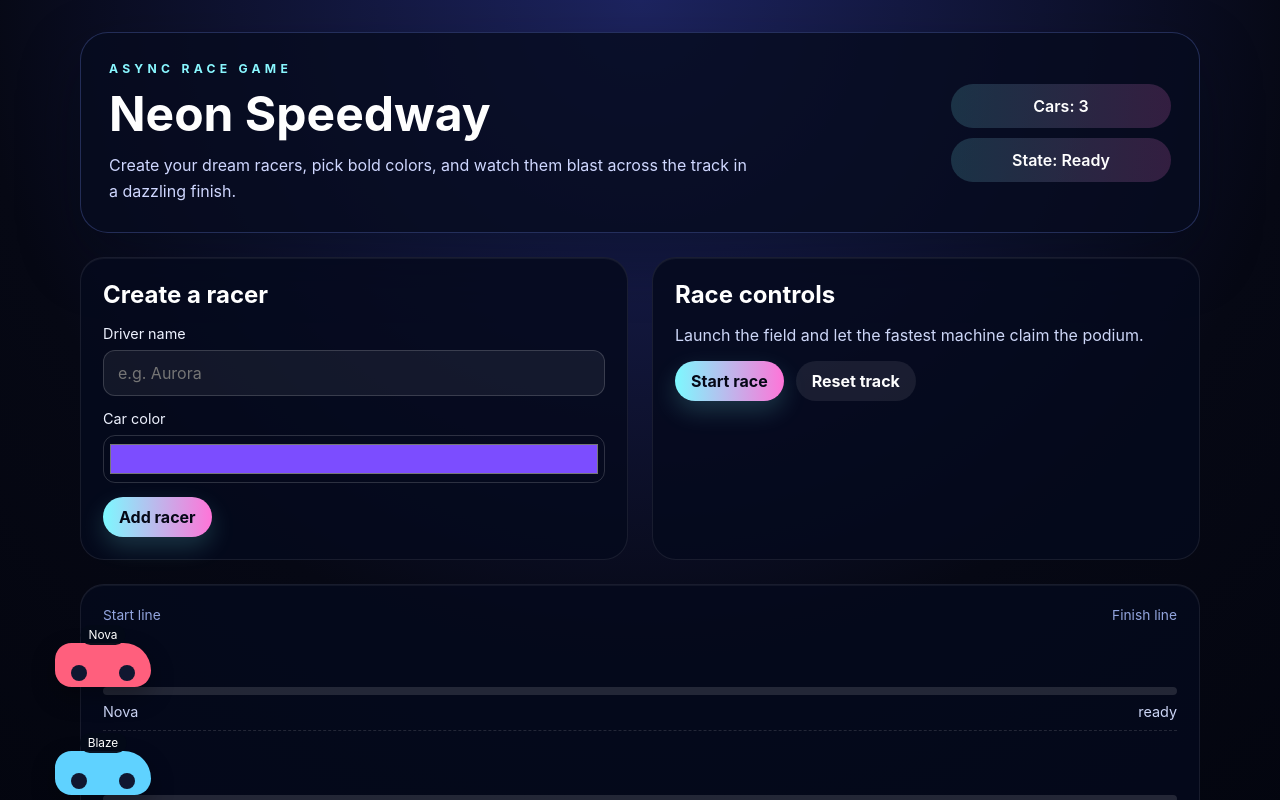
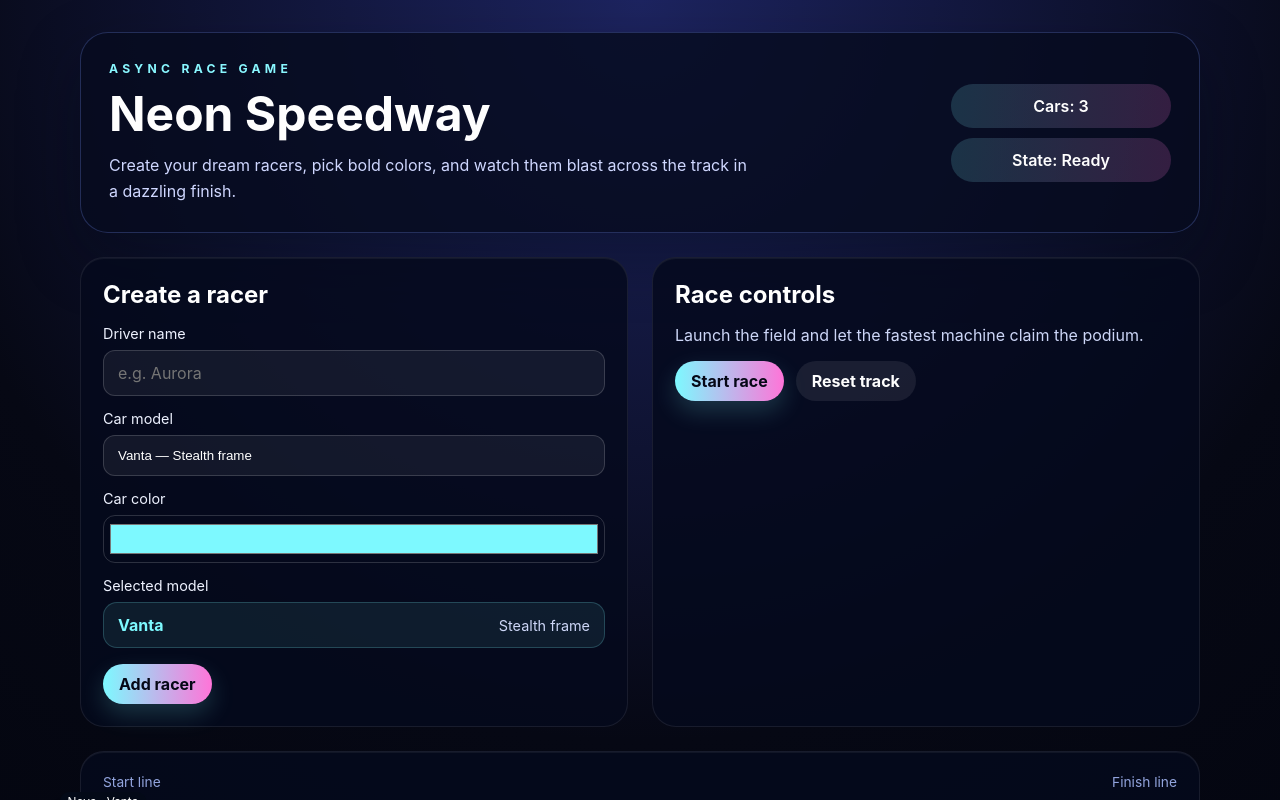
Before and after one commit to VanQube/angular-race-game, an Angular app: page / in a window 1280 px wide. Shown: the top 800 px of the page. Built offline with nearby package versions, Linux system fonts and the light colour scheme.

Commit message:
feat: add futuristic car model selection

```diff
--- a/src/app/app.css
+++ b/src/app/app.css
@@ -99,12 +99,17 @@
   font-size: 0.9rem;
 }
 
-input[type='text'] {
+input[type='text'],
+select {
   padding: 12px 14px;
   border-radius: 12px;
   border: 1px solid rgba(255, 255, 255, 0.16);
   background: rgba(255, 255, 255, 0.06);
   color: white;
+}
+
+select {
+  appearance: none;
 }
 
 input[type='color'] {
@@ -155,6 +160,38 @@ button:disabled {
   display: flex;
   gap: 12px;
   flex-wrap: wrap;
+}
+
+.selection-preview {
+  display: grid;
+  gap: 8px;
+  margin: 0 0 16px;
+}
+
+.preview-label {
+  font-size: 0.9rem;
+  color: #eef2ff;
+}
+
+.preview-card {
+  display: flex;
+  justify-content: space-between;
+  align-items: center;
+  gap: 12px;
+  padding: 12px 14px;
+  border-radius: 14px;
+  background: rgba(125, 249, 255, 0.08);
+  border: 1px solid rgba(125, 249, 255, 0.2);
+}
+
+.preview-badge {
+  color: #7df9ff;
+  font-weight: 700;
+}
+
+.preview-copy {
+  color: #cdd6f7;
+  font-size: 0.9rem;
 }
 
 .track-labels {
--- a/src/app/app.html
+++ b/src/app/app.html
@@ -22,9 +22,18 @@
         <input
           type="text"
           [value]="newCarName()"
-          (input)="newCarName.set($any($event.target).value)"
+          (input)="onNameInput($event)"
           placeholder="e.g. Aurora"
         />
+      </label>
+
+      <label class="field">
+        <span>Car model</span>
+        <select name="carModel" [value]="newCarModel()" (change)="onModelSelect($event)">
+          @for (model of availableCarModels(); track model.id) {
+            <option [value]="model.id">{{ model.name }} — {{ model.tag }}</option>
+          }
+        </select>
       </label>
 
       <label class="field">
@@ -32,9 +41,17 @@
         <input
           type="color"
           [value]="newCarColor()"
-          (input)="newCarColor.set($any($event.target).value)"
+          (input)="onColorInput($event)"
         />
       </label>
+
+      <div class="selection-preview">
+        <span class="preview-label">Selected model</span>
+        <div class="preview-card">
+          <span class="preview-badge">{{ selectedCarModel().name }}</span>
+          <span class="preview-copy">{{ selectedCarModel().tag }}</span>
+        </div>
+      </div>
 
       <button class="primary-btn" (click)="addCar()" [disabled]="raceInProgress()">Add racer</button>
     </div>
@@ -68,7 +85,7 @@
               [class.racing]="car.status === 'racing'"
               [class.finished]="car.status === 'finished'"
             >
-              <span class="driver">{{ car.name }}</span>
+              <span class="driver">{{ car.name }} · {{ car.model }}</span>
             </div>
 
             <div class="meter">
@@ -76,7 +93,7 @@
             </div>
 
             <div class="lane-meta">
-              <span>{{ car.name }}</span>
+              <span>{{ car.name }} · {{ car.model }}</span>
               <span>{{ car.finishTimeMs ? car.finishTimeMs + 'ms' : car.status }}</span>
             </div>
           </div>
--- a/src/app/app.ts
+++ b/src/app/app.ts
@@ -1,8 +1,16 @@
-import { Component, signal } from '@angular/core';
+import { Component, computed, signal } from '@angular/core';
+
+interface CarModel {
+  id: string;
+  name: string;
+  tag: string;
+  accent: string;
+}
 
 interface Car {
   id: number;
   name: string;
+  model: string;
   color: string;
   progress: number;
   finishTimeMs: number | null;
@@ -16,20 +24,35 @@ interface Car {
   styleUrl: './app.css'
 })
 export class App {
+  protected readonly availableCarModels = signal<CarModel[]>([
+    { id: 'Vanta', name: 'Vanta', tag: 'Stealth frame', accent: '#7df9ff' },
+    { id: 'Rift', name: 'Rift', tag: 'Quantum drift', accent: '#ff74d8' },
+    { id: 'Axiom', name: 'Axiom', tag: 'Neural chassis', accent: '#7b61ff' },
+    { id: 'Spectra', name: 'Spectra', tag: 'Lightwave shell', accent: '#ffd166' },
+    { id: 'Kestrel', name: 'Kestrel', tag: 'Skyline racer', accent: '#15f5b3' },
+    { id: 'Nox', name: 'Nox', tag: 'Shadow sprint', accent: '#ff5f7d' }
+  ]);
+
   protected readonly cars = signal<Car[]>([
-    { id: 1, name: 'Nova', color: '#ff5f7d', progress: 0, finishTimeMs: null, status: 'ready' },
-    { id: 2, name: 'Blaze', color: '#5fd2ff', progress: 0, finishTimeMs: null, status: 'ready' },
-    { id: 3, name: 'Volt', color: '#ffd166', progress: 0, finishTimeMs: null, status: 'ready' }
+    { id: 1, name: 'Nova', model: 'Vanta', color: '#ff5f7d', progress: 0, finishTimeMs: null, status: 'ready' },
+    { id: 2, name: 'Blaze', model: 'Kestrel', color: '#5fd2ff', progress: 0, finishTimeMs: null, status: 'ready' },
+    { id: 3, name: 'Volt', model: 'Spectra', color: '#ffd166', progress: 0, finishTimeMs: null, status: 'ready' }
   ]);
 
   protected readonly newCarName = signal('');
-  protected readonly newCarColor = signal('#7c4dff');
+  protected readonly newCarModel = signal<string>(this.availableCarModels()[0].id);
+  protected readonly newCarColor = signal(this.availableCarModels()[0].accent);
+  protected readonly selectedCarModel = computed(() =>
+    this.availableCarModels().find((model) => model.id === this.newCarModel()) ?? this.availableCarModels()[0]
+  );
   protected readonly raceInProgress = signal(false);
   protected readonly raceFinished = signal(false);
   protected readonly leaderboard = signal<Car[]>([]);
 
   protected addCar(): void {
     const name = this.newCarName().trim();
+    const selectedModel = this.selectedCarModel();
+
     if (!name) {
       return;
     }
@@ -39,6 +62,7 @@ export class App {
       {
         id: Date.now() + Math.floor(Math.random() * 1000),
         name,
+        model: selectedModel.id,
         color: this.newCarColor(),
         progress: 0,
         finishTimeMs: null,
@@ -47,7 +71,43 @@ export class App {
     ]);
 
     this.newCarName.set('');
-    this.newCarColor.set('#7c4dff');
+    this.newCarModel.set(selectedModel.id);
+    this.newCarColor.set(selectedModel.accent);
+  }
+
+  protected onNameInput(event: Event): void {
+    const target = event.target as HTMLInputElement | null;
+
+    if (target) {
+      this.newCarName.set(target.value);
+    }
+  }
+
+  protected onColorInput(event: Event): void {
+    const target = event.target as HTMLInputElement | null;
+
+    if (target) {
+      this.newCarColor.set(target.value);
+    }
+  }
+
+  protected onModelSelect(event: Event): void {
+    const target = event.target as HTMLSelectElement | null;
+
+    if (target) {
+      this.selectCarModel(target.value);
+    }
+  }
+
+  protected selectCarModel(modelId: string): void {
+    const model = this.availableCarModels().find((entry) => entry.id === modelId);
+
+    if (!model) {
+      return;
+    }
+
+    this.newCarModel.set(model.id);
+    this.newCarColor.set(model.accent);
   }
 
   protected startRace(): void {
```
Also changed, not shown: 1 other file (tests, documents, lock files or other folders).
